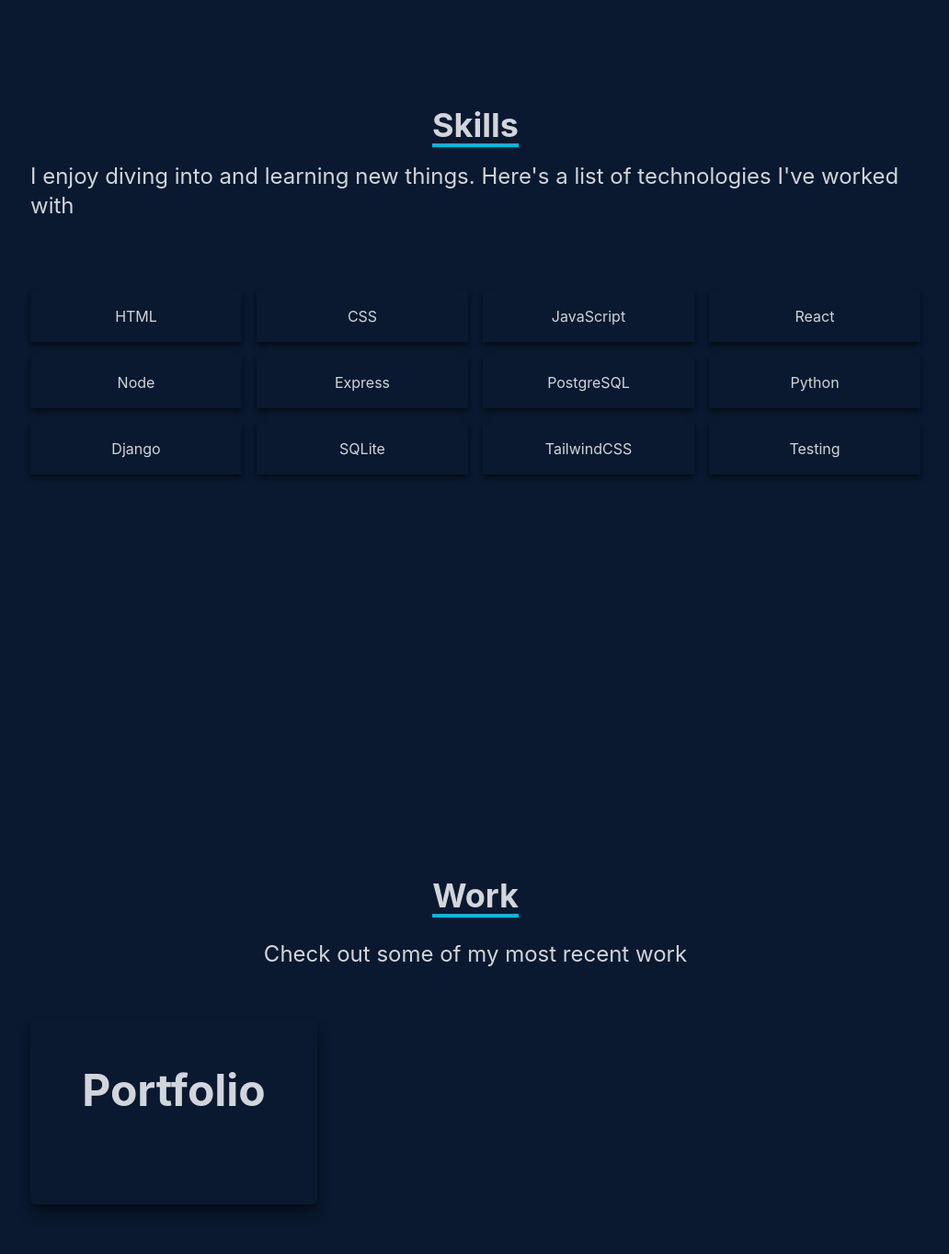
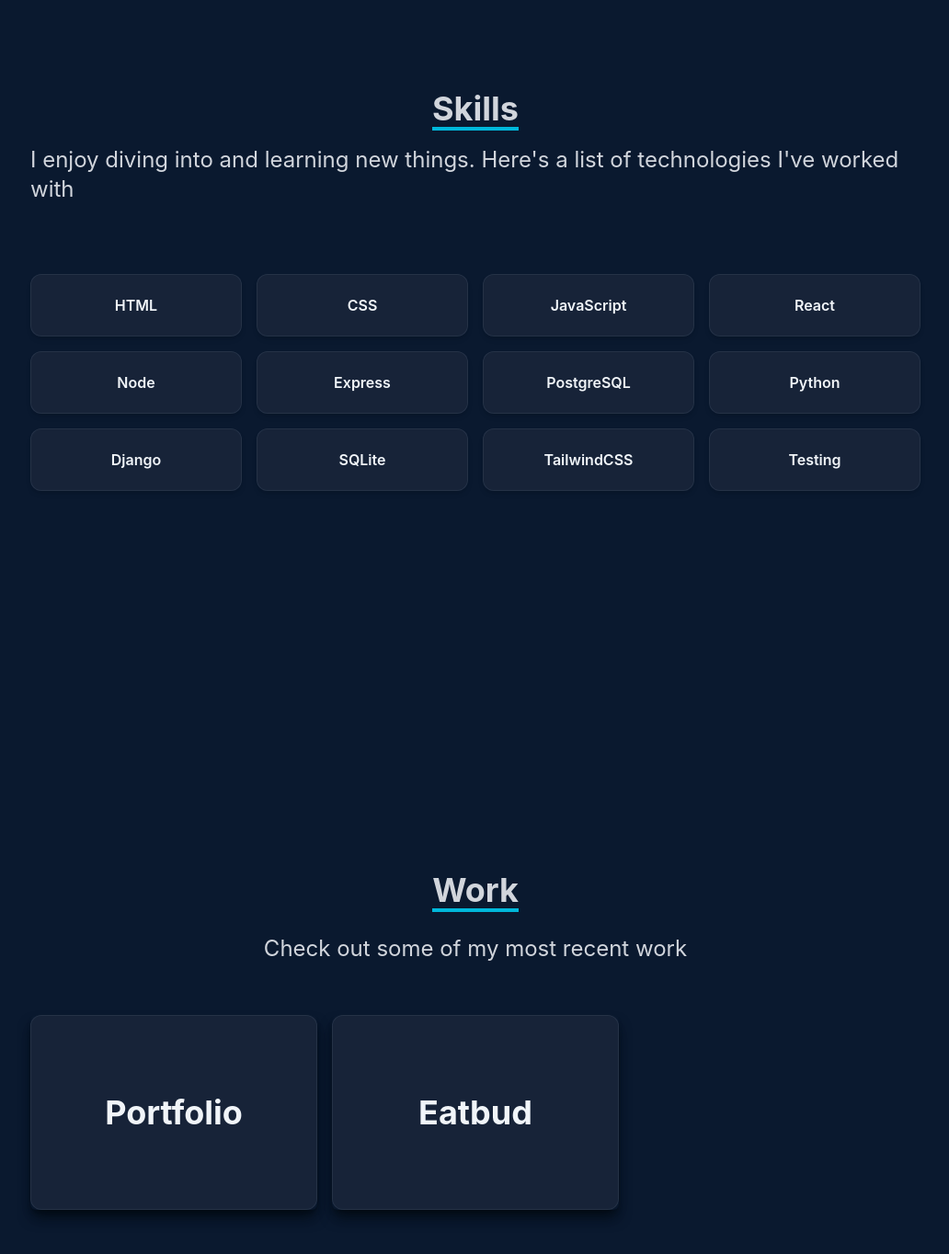
Before and after one commit to Nahjuu/portfolio, a React (Vite) app: page / in a window 1280 px wide. Shown: the part 1668-3032 px from the top of the page at 92% size, without its empty margins (123-1155 px from the left). Built offline with nearby package versions, Linux system fonts and the light colour scheme.

Commit message:
Updated CSS in both Skills and Works components

```diff
--- a/src/App.jsx
+++ b/src/App.jsx
@@ -15,7 +15,6 @@ function App() {
       <Skills />
       <Works />
       <Contact />
-
     </div>
   );
 }
--- a/src/components/Skills.jsx
+++ b/src/components/Skills.jsx
@@ -5,47 +5,47 @@ const Skills = () => {
 
     <div name='skills' className='cursor-default w-full h-screen bg-[#0a192f] text-gray-300'>
 
-      <div className='max-w-[1000px] mx-auto p-4 flex flex-col justify-center w-full h-full'>
+      <div className='max-w-[1000px]  mx-auto p-4 flex flex-col justify-center w-full h-full'>
 
           <div className='w-full flex justify-center items-center flex-col mb-7'>
               <p className='text-4xl font-bold inline border-b-4 border-cyan-500 text-center'>Skills</p>
               <p className='py-4 text-2xl'>I enjoy diving into and learning new things. Here's a list of technologies I've worked with</p>
           </div>
           <div className='w-full grid grid-cols-2 sm:grid-cols-4 gap-4 text-center py-8'>
-              <div className='shadow-md shadow-[#040c16] hover:scale-110 duration-500'>
+              <div className='h-17 flex flex-col items-center justify-center rounded-xl border border-slate-600/30 bg-slate-800/70 py-4 font-semibold text-slate-100 shadow-md transition-all duration-500 hover:scale-110 hover:shadow-xl'>
                   <p className='my-4'>HTML</p>
               </div>
-              <div className='shadow-md shadow-[#040c16] hover:scale-110 duration-500'>
+              <div className='h-17 flex flex-col items-center justify-center rounded-xl border border-slate-600/30 bg-slate-800/70 py-4 font-semibold text-slate-100 shadow-md transition-all duration-500 hover:scale-110 hover:shadow-xl'>
                   <p className='my-4'>CSS</p>
               </div>
-              <div className='shadow-md shadow-[#040c16] hover:scale-110 duration-500'>
+              <div className='h-17 flex flex-col items-center justify-center rounded-xl border border-slate-600/30 bg-slate-800/70 py-4 font-semibold text-slate-100 shadow-md transition-all duration-500 hover:scale-110 hover:shadow-xl'>
                   <p className='my-4'>JavaScript</p>
               </div>
-              <div className='shadow-md shadow-[#040c16] hover:scale-110 duration-500'>
+              <div className='h-17 flex flex-col items-center justify-center rounded-xl border border-slate-600/30 bg-slate-800/70 py-4 font-semibold text-slate-100 shadow-md transition-all duration-500 hover:scale-110 hover:shadow-xl'>
                   <p className='my-4'>React</p>
               </div>
-              <div className='shadow-md shadow-[#040c16] hover:scale-110 duration-500'>
+              <div className='h-17 flex flex-col items-center justify-center rounded-xl border border-slate-600/30 bg-slate-800/70 py-4 font-semibold text-slate-100 shadow-md transition-all duration-500 hover:scale-110 hover:shadow-xl'>
                   <p className='my-4'>Node</p>
               </div>
-              <div className='shadow-md shadow-[#040c16] hover:scale-110 duration-500'>
+              <div className='h-17 flex flex-col items-center justify-center rounded-xl border border-slate-600/30 bg-slate-800/70 py-4 font-semibold text-slate-100 shadow-md transition-all duration-500 hover:scale-110 hover:shadow-xl'>
                   <p className='my-4'>Express</p>
               </div>
-                <div className='shadow-md shadow-[#040c16] hover:scale-110 duration-500'>
+                <div className='h-17 flex flex-col items-center justify-center rounded-xl border border-slate-600/30 bg-slate-800/70 py-4 font-semibold text-slate-100 shadow-md transition-all duration-500 hover:scale-110 hover:shadow-xl'>
                   <p className='my-4'>PostgreSQL</p>
               </div>
-              <div className='shadow-md shadow-[#040c16] hover:scale-110 duration-500'>
+              <div className='h-17 flex flex-col items-center justify-center rounded-xl border border-slate-600/30 bg-slate-800/70 py-4 font-semibold text-slate-100 shadow-md transition-all duration-500 hover:scale-110 hover:shadow-xl'>
                   <p className='my-4'>Python</p>
               </div>
-              <div className='shadow-md shadow-[#040c16] hover:scale-110 duration-500'>
+              <div className='h-17 flex flex-col items-center justify-center rounded-xl border border-slate-600/30 bg-slate-800/70 py-4 font-semibold text-slate-100 shadow-md transition-all duration-500 hover:scale-110 hover:shadow-xl'>
                   <p className='my-4'>Django</p>
               </div>
-              <div className='shadow-md shadow-[#040c16] hover:scale-110 duration-500'>
+              <div className='h-17 flex flex-col items-center justify-center rounded-xl border border-slate-600/30 bg-slate-800/70 py-4 font-semibold text-slate-100 shadow-md transition-all duration-500 hover:scale-110 hover:shadow-xl'>
                   <p className='my-4'>SQLite</p>
               </div>
-              <div className='shadow-md shadow-[#040c16] hover:scale-110 duration-500'>
+              <div className='h-17 flex flex-col items-center justify-center rounded-xl border border-slate-600/30 bg-slate-800/70 py-4 font-semibold text-slate-100 shadow-md transition-all duration-500 hover:scale-110 hover:shadow-xl'>
                   <p className='my-4'>TailwindCSS</p>
               </div>
-              <div className='shadow-md shadow-[#040c16] hover:scale-110 duration-500'>
+              <div className='h-17 flex flex-col items-center justify-center rounded-xl border border-slate-600/30 bg-slate-800/70 py-4 font-semibold text-slate-100 shadow-md transition-all duration-500 hover:scale-110 hover:shadow-xl'>
                   <p className='my-4'>Testing</p>
               </div>
 
--- a/src/components/Works.jsx
+++ b/src/components/Works.jsx
@@ -14,22 +14,53 @@ const Works = () => {
         {/* Project grid */}
         <div className='grid sm:grid-cols-2 md:grid-cols-3 gap-4'>
           {/* Project card with hover overlay */}
-          <div
-
-            className='active:scale-95 transition-all duration-300 cursor-pointer shadow-lg shadow-[#040c16] group container rounded-md flex justify-center items-center mx-auto content-div'
-          >
-
-            <div className=' flex justify-center items-center flex-col'>
-              <span className='opacity-0 group-hover:opacity-100 transition-opacity duration-650 text-lg font-bold text-white tracking-wider'>Project Title</span>
-              <p className='opacity-0 group-hover:opacity-100 transition-opacity duration-650 text-center'>Project description</p>
-              <h1 className="opacity-100 group-hover:opacity-0 transition-opacity duration-650 items-center justify-center text-5xl font-bold">Portfolio</h1>
-              <div className='opacity-0 group-hover:opacity-100 transition-opacity duration-650 pt-8 text-center'>
-                <a href='/'><button className='cursor-pointer text-center rounded-lg px-4 py-3 m-2 bg-white text-gray-700 font-bold text-lg'>Demo</button></a>
-                <a href='/'><button className='cursor-pointer text-center rounded-lg px-4 py-3 m-2 bg-white text-gray-700 font-bold text-lg'>Code</button></a>
+          <div className='shadow-lg shadow-[#040c16] group container rounded-md flex justify-center items-center mx-auto content-div'>
+            <div className="group relative flex h-53 w-full flex-col items-center justify-center overflow-hidden rounded-xl border border-slate-600/30 bg-slate-800/70 shadow-lg transition-all duration-500 hover:shadow-xl">
+              <h1 className="text-4xl font-bold text-slate-100 transition-opacity duration-500 group-hover:opacity-0">
+              Portfolio
+              </h1>
+              <div className="absolute inset-0 flex flex-col items-center justify-center bg-slate-700/90 p-6 opacity-0 backdrop-blur-sm transition-opacity duration-500 group-hover:opacity-100">
+                <span className="cursor-default mb-2 text-xl font-bold tracking-wider text-white">
+                Personal Portfolio
+                </span>
+                <p className="cursor-default mb-6 text-center text-sm text-slate-200">
+                Portfolio where I showcase all my skills and projects!
+                </p>
+                <div className="flex gap-4">
+                  <a href="/" className="w-28 rounded-lg bg-slate-100 py-2 text-center font-bold text-slate-800 transition-colors hover:bg-white hover:text-black">
+                  Demo
+                  </a>
+                  <a href="/" className="w-28 rounded-lg bg-slate-100 py-2 text-center font-bold text-slate-800 transition-colors hover:bg-white hover:text-black">
+                  Code
+                  </a>
+                </div>
               </div>
             </div>
           </div>
-
+          {/* next card */}
+          <div className='shadow-lg shadow-[#040c16] group container rounded-md flex justify-center items-center mx-auto content-div'>
+            <div className="group relative flex h-53 w-full flex-col items-center justify-center overflow-hidden rounded-xl border border-slate-600/30 bg-slate-800/70 shadow-lg transition-all duration-500 hover:shadow-xl">
+              <h1 className="text-4xl font-bold text-slate-100 transition-opacity duration-500 group-hover:opacity-0">
+              Eatbud
+              </h1>
+              <div className="absolute inset-0 flex flex-col items-center justify-center bg-slate-700/90 p-6 opacity-0 backdrop-blur-sm transition-opacity duration-500 group-hover:opacity-100">
+                <span className="cursor-default mb-2 text-xl font-bold tracking-wider text-white">
+                Eatbud
+                </span>
+                <p className="cursor-default mb-6 text-center text-sm text-slate-200">
+                A calorie tracking app with AI integration that allows users to track their meals and get nutritional information.
+                </p>
+                <div className="flex gap-4">
+                  <a href="/" className="w-28 rounded-lg bg-slate-100 py-2 text-center font-bold text-slate-800 transition-colors hover:bg-white hover:text-black">
+                  Demo
+                  </a>
+                  <a href="/" className="w-28 rounded-lg bg-slate-100 py-2 text-center font-bold text-slate-800 transition-colors hover:bg-white hover:text-black">
+                  Code
+                  </a>
+                </div>
+              </div>
+            </div>
+          </div>
         </div>
       </div>
     </div>
```
